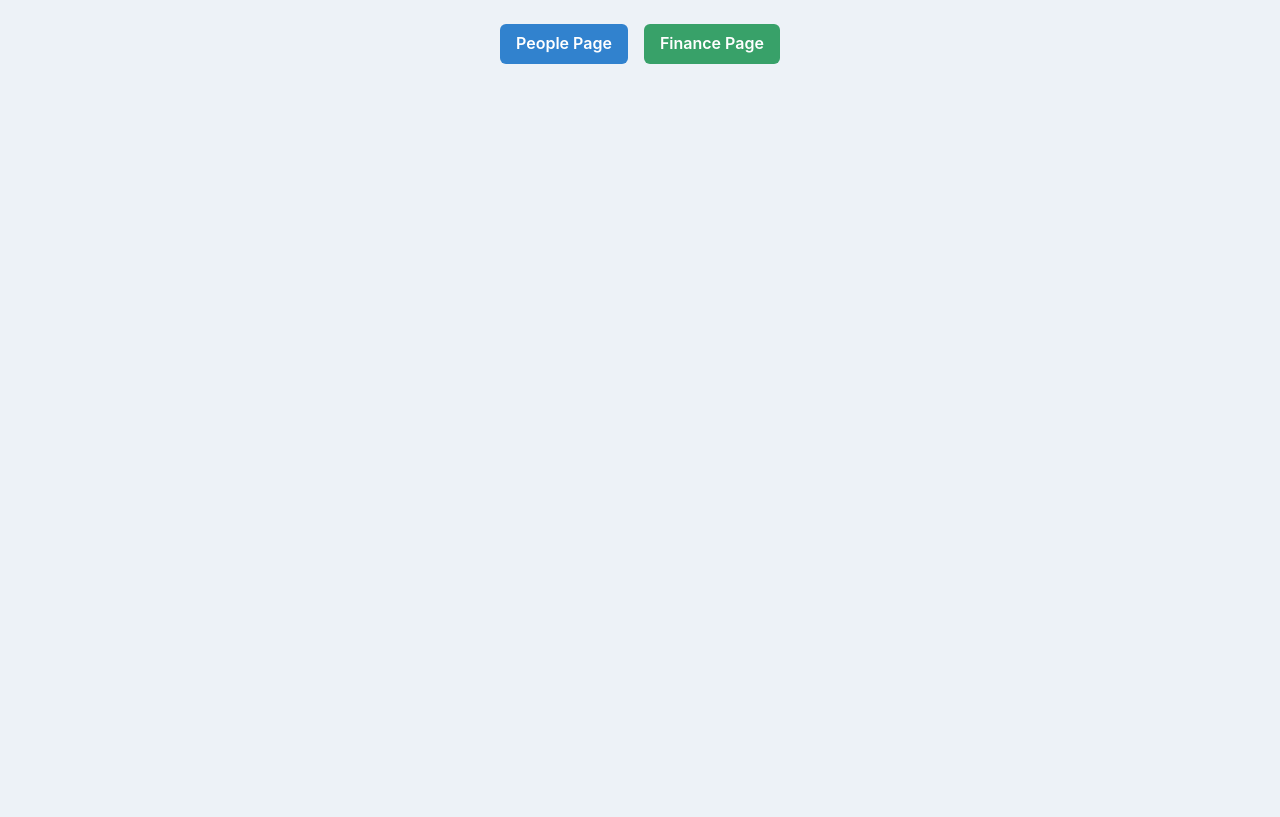
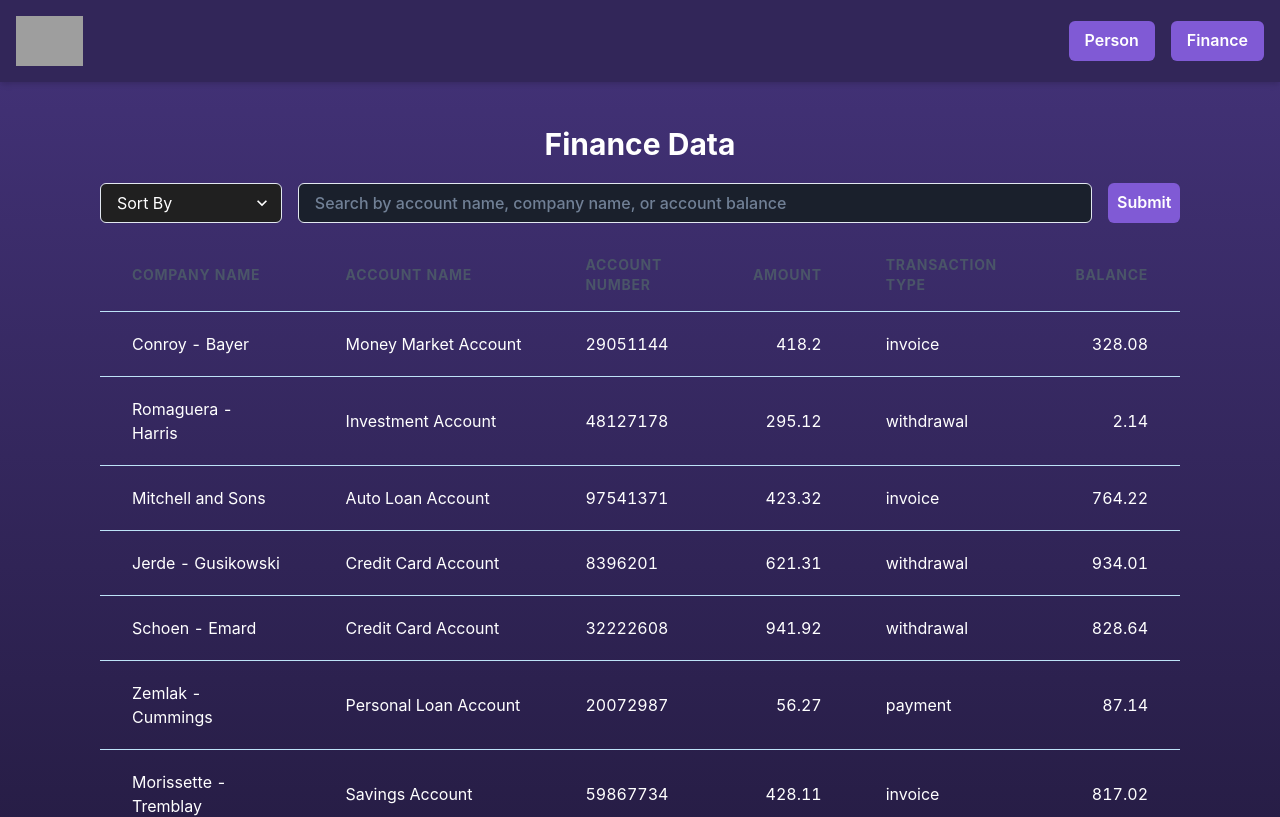
Before and after one commit to Fathomraj123/financialDetails, a React (Vite) app: page /financialInfo in a window 1280 px wide. Shown: the top 817 px of the page. Built offline with nearby package versions, Linux system fonts and the light colour scheme; grey boxes are pictures that could not be loaded.

Commit message:
UI and functional

```diff
--- a/package.json
+++ b/package.json
@@ -18,6 +18,7 @@
     "framer-motion": "^6.5.1",
     "react": "^19.0.0",
     "react-dom": "^19.0.0",
+    "react-router": "^7.2.0",
     "react-router-dom": "^7.2.0"
   },
   "devDependencies": {
--- a/src/App.tsx
+++ b/src/App.tsx
@@ -1,21 +1,21 @@
-import { Routes, Route, Link } from "react-router-dom";
+
+import { Routes, Route } from "react-router-dom";
 import PeoplePage from "./pages/personalCard";
-import { Container, Flex, Button } from "@chakra-ui/react";
+import Layout from "./components/layout";
+import FinancialInfo from "./pages/financialInfo";
 
 function App() {
   return (
-    <Container maxW="container.xl" py={6}>
-      {/* Navigation Bar */}
-      <Flex justify="center" mb={4} gap={4}>
-        <Button as={Link} to="/" colorScheme="blue">People Page</Button>
-        <Button as={Link} to="/finance" colorScheme="green">Finance Page</Button>
-      </Flex>
 
-      {/* Routes */}
+      <Layout>
+
       <Routes>
-        <Route path="/" element={<PeoplePage />} />
+        <Route path="/personalCard" element={<PeoplePage />} />
+        <Route path="/financialInfo" element={<FinancialInfo />} />
       </Routes>
-    </Container>
+      </Layout>
+
+
   );
 }
 
--- /dev/null
+++ b/src/components/design/footer.tsx
@@ -0,0 +1,10 @@
+import { Box, Text } from "@chakra-ui/react";
+
+
+
+const Footer = () => (
+<Box as="footer" p={4} textAlign="center" bg="purple.900" mt={6} boxShadow="md">
+        <Text>&copy; {new Date().getFullYear()} My App</Text>
+      </Box>);
+
+export default Footer;
--- /dev/null
+++ b/src/components/design/header.tsx
@@ -0,0 +1,20 @@
+import { Box, Button, Flex, Image, Text } from "@chakra-ui/react";
+import { Link } from "react-router-dom";
+
+
+
+const Header = () => (
+<Flex as="nav" p={4} justify="space-between" align="center" bg="purple.900" boxShadow="md">
+
+        <Box>
+          <Image src="https://static.ambitionbox.com/alpha/company/photos/logos/qualtech-consultants-pvt.jpg" alt="QualTech" boxSize="50px" width="50" fallback={<Text fontSize="xl" fontWeight="bold">QualTech</Text>} />
+        </Box>
+
+
+        <Flex gap={4}>
+          <Button as={Link} to="/personalCard" colorScheme="purple" >Person</Button>
+          <Button as={Link} to="/FinancialInfo" colorScheme="purple" >Finance</Button>
+        </Flex>
+      </Flex>)
+
+export default Header;
--- a/src/components/layout.tsx
+++ b/src/components/layout.tsx
@@ -0,0 +1,19 @@
+import { Box } from "@chakra-ui/react";
+// import { Link } from "react-router-dom";
+
+import Header from "./design/header";
+import Footer from "./design/footer";
+
+const Layout = ({ children }: { children: React.ReactNode }) => {
+  return (
+    <Box minH="100vh" bgGradient="linear(to-b, purple.800, black)" color="white">
+      <Header />
+        <Box as="main" p={6}>
+          {children}
+        </Box>
+      <Footer />
+    </Box>
+  );
+};
+
+export default Layout;
--- /dev/null
+++ b/src/hooks/useFetchRecord.ts
@@ -0,0 +1,43 @@
+import { useState, useEffect } from "react";
+import { faker } from "@faker-js/faker";
+
+interface FinanceData {
+  companyName: string;
+  accountName: string;
+  accountNumber: number;
+  amount: number;
+  transactionType: string;
+  balance: number;
+}
+
+const useFetchRecord = () => {
+  const [data, setData] = useState<FinanceData[]>([]);
+  const [error, setError] = useState<string | null>(null);
+  const [loading, setLoading] = useState<boolean>(true);
+
+  useEffect(() => {
+    setLoading(true);
+
+    try {
+      const response: FinanceData[] = Array.from({ length: 20 }, () => ({
+        companyName: faker.company.name(),
+        accountName: faker.finance.accountName(),
+        accountNumber: parseInt(faker.finance.accountNumber(), 10) || 0,
+        amount: parseFloat(faker.finance.amount()),
+        transactionType: faker.finance.transactionType(),
+        balance: parseFloat(faker.finance.amount())
+      }));
+
+      setData(response);
+    //   console.log(response);
+    } catch (err) {
+      setError(err instanceof Error ? err.message : "Unknown error occurred");
+    } finally {
+      setLoading(false);
+    }
+  }, []);
+
+  return { data, error, loading };
+};
+
+export default useFetchRecord;
--- a/src/hooks/usePeopleData.ts
+++ b/src/hooks/usePeopleData.ts
@@ -1,8 +1,8 @@
 import { useState, useEffect } from "react";
-import { generatePeople } from "../utils/fekarData";
+import { faker } from "@faker-js/faker";
+
 
 interface Person {
-  id: string;
   name: string;
   email: string;
   avatar: string;
@@ -15,11 +15,19 @@ const usePeopleData = (count: number) => {
   const [error, setError] = useState<string | null>(null);
 
   useEffect(() => {
+    setLoading(true);
     try {
-      const data = generatePeople(count);
-      setPeople(data);
+
+      const response: Person[] = Array.from({ length: 20 }, () => ({
+        name: faker.person.fullName(),
+        email: faker.internet.email(),
+        avatar: faker.image.avatar(),
+        city: faker.location.city(),
+      }));
+// const data = generatePeople(count);
+      setPeople(response);
     } catch (err) {
-      setError("Failed to load data");
+      setError(err instanceof Error ? err.message : "Unknown error occurred");
     } finally {
       setLoading(false);
     }
--- a/src/pages/financialInfo.tsx
+++ b/src/pages/financialInfo.tsx
@@ -0,0 +1,109 @@
+import { useState } from "react";
+import usefetchRecord from "../hooks/useFetchRecord";
+import { Box, Table, Thead, Tbody, Tr, Th, Td, Text, Spinner, Select, Input, Button } from "@chakra-ui/react";
+
+const financialInfo = () => {
+
+  const { data, error, loading } = usefetchRecord();
+  const [search, setSearch] = useState("");
+
+  const [submittedSearch, setSubmittedSearch] = useState("");
+  const [sort, setSort] = useState("");
+
+  const handleSubmit = () => {
+    setSubmittedSearch(search);
+  };
+
+  const filteredData = data.filter((item) => {
+
+    return (
+      item.accountName.toLowerCase().includes(submittedSearch.toLowerCase()) ||
+      item.accountNumber.toString().includes(submittedSearch) ||
+      (item.companyName && item.companyName.toLowerCase().includes(submittedSearch.toLowerCase()))
+    );
+  });
+
+
+
+  const sortedData = filteredData.slice().sort((a, b) => {
+
+    if (sort === "A-Z") {
+      return a.companyName.localeCompare(b.companyName);
+    } else if (sort === "Z-A") {
+      return b.companyName.localeCompare(a.companyName);
+    } else if (sort === "Low to High") {
+      return a.balance - b.balance;
+    } else if (sort === "High to Low") {
+      return b.balance - a.balance;
+    }
+    return 0;
+  });
+
+
+  return (
+    <Box display="flex" flexDirection="column" alignItems="center" justifyContent="center" w="100%" p={4}>
+
+      <Text fontSize="3xl" fontWeight="bold" mb={4}>Finance Data</Text>
+
+      <Box display="flex" gap={4} justifyContent="space-between" mb={4} w="90%" maxW="1200px">
+        <Box w="250px">
+          <Select value={sort} onChange={(e) => setSort(e.target.value)} bg="#202020" borderRadius="md" color="white">
+            <option value="" style={{ backgroundColor: "#202020" }}>Sort By</option>
+            <option value="A-Z" style={{ backgroundColor: "#202020" }}>A-Z</option>
+            <option value="Z-A" style={{ backgroundColor: "#202020" }}>Z-A</option>
+            <option value="Low to High" style={{ backgroundColor: "#202020" }}>Low to High</option>
+            <option value="High to Low" style={{ backgroundColor: "#202020" }}>High to Low</option>
+          </Select>
+        </Box>
+
+
+        <Input
+          type="text"
+          value={search}
+          placeholder="Search by account name, company name, or account balance"
+          onChange={(e) => setSearch(e.target.value)}
+          bg="gray.800"
+          color="white"
+          fontWeight="500"
+          borderRadius="md"
+        />
+
+        <Button colorScheme="purple" onClick={handleSubmit}>Submit</Button>
+      </Box>
+
+      {loading && <Spinner color="blue" />}
+      {error && <Text color="red">Error: {error}</Text>}
+
+      {!loading && !error && (
+        <Box overflowX="auto" w="90%" maxW="1200px">
+          <Table variant="simple" colorScheme="blue" size="lg">
+            <Thead>
+              <Tr>
+                <Th>Company Name</Th>
+                <Th>Account Name</Th>
+                <Th>Account Number</Th>
+                <Th isNumeric>Amount</Th>
+                <Th>Transaction Type</Th>
+                <Th isNumeric>Balance</Th>
+              </Tr>
+            </Thead>
+            <Tbody>
+              {sortedData.map((item, index) => (
+                <Tr key={index}>
+                  <Td>{item.companyName}</Td>
+                  <Td whiteSpace="nowrap">{item.accountName}</Td>
+                  <Td whiteSpace="nowrap">{item.accountNumber}</Td>
+                  <Td isNumeric>{item.amount}</Td>
+                  <Td whiteSpace="nowrap">{item.transactionType}</Td>
+                  <Td isNumeric>{item.balance}</Td>
+                </Tr>
+              ))}
+            </Tbody>
+          </Table>
+        </Box>
+      )}
+    </Box>
+  );
+};
+
+export default financialInfo;
--- a/src/pages/personalCard.tsx
+++ b/src/pages/personalCard.tsx
@@ -1,24 +1,76 @@
-import { SimpleGrid, Box, Heading, Spinner, Text } from "@chakra-ui/react";
+import { Box, Text, Spinner, Select, Input, Button } from "@chakra-ui/react";
+
 import PersonCard from "../components/card";
 import usePeopleData from "../hooks/usePeopleData";
+import { useState } from "react";
 
 const PeoplePage = () => {
   const { people, loading, error } = usePeopleData(12);
+  const [search, setSearch] = useState("");
 
-  return (
-    <Box p={4}>
-      <Heading mb={4}>People Data</Heading>
+    const [submittedSearch, setSubmittedSearch] = useState("");
+    const [sort, setSort] = useState("");
 
-      {loading && <Spinner size="xl" />}
-      {error && <Text color="red.500">{error}</Text>}
+    const handleSubmit = () => {
+      setSubmittedSearch(search);
+    };
 
-      <SimpleGrid columns={[1, 2, 3]} spacing={4}>
-        {people.map((person) => (
-          <PersonCard key={person.id} {...person} />
-        ))}
-      </SimpleGrid>
-    </Box>
-  );
+    const filteredData = people.filter((item) => {
+      return (
+        item.name.toLowerCase().includes(submittedSearch.toLowerCase())
+      );
+    });
+
+    const sortedData = filteredData.slice().sort((a, b) => {
+      if (sort === "A-Z") {
+        return a.name.localeCompare(b.name);
+      } else if (sort === "Z-A") {
+        return b.name.localeCompare(a.name);
+      }
+      return 0;
+    });
+
+    return (
+      <Box display="flex" flexDirection="column" alignItems="center" justifyContent="center" w="100%" p={4}>
+
+        <Text fontSize="3xl" fontWeight="bold" mb={4}>Person Profile</Text>
+
+        <Box display="flex" gap={4} justifyContent="space-between" mb={4} w="90%" maxW="1200px">
+          <Box w="250px">
+            <Select value={sort} onChange={(e) => setSort(e.target.value)} bg="#202020" borderRadius="md" color="white">
+              <option value="" style={{ backgroundColor: "#202020" }}>Sort By</option>
+              <option value="A-Z" style={{ backgroundColor: "#202020" }}>A-Z</option>
+              <option value="Z-A" style={{ backgroundColor: "#202020" }}>Z-A</option>
+            </Select>
+          </Box>
+
+
+          <Input
+            type="text"
+            value={search}
+            placeholder="Search by name"
+            onChange={(e) => setSearch(e.target.value)}
+            bg="gray.800"
+            color="white"
+            fontWeight="500"
+            borderRadius="md"
+          />
+
+          <Button colorScheme="purple" onClick={handleSubmit}>Submit</Button>
+        </Box>
+        {loading && <Spinner color="blue" />}
+      {error && <Text color="red">Error: {error}</Text>}
+
+      {!loading && !error && (
+        <Box style={{ display: "grid",
+          gridTemplateColumns: "repeat(4, 1fr)",gap: "20px"}} overflowX="auto" w="90%" maxW="1200px">
+          {sortedData.map((item, index) => (
+            <PersonCard key={index} name={item.name} email={item.email} avatar={item.avatar} city={item.city} />
+          ))}
+        </Box>
+      )}
+        </Box>
+    );
 };
 
 export default PeoplePage;
```
Also changed, not shown: 2 other files (tests, documents, lock files or other folders).
